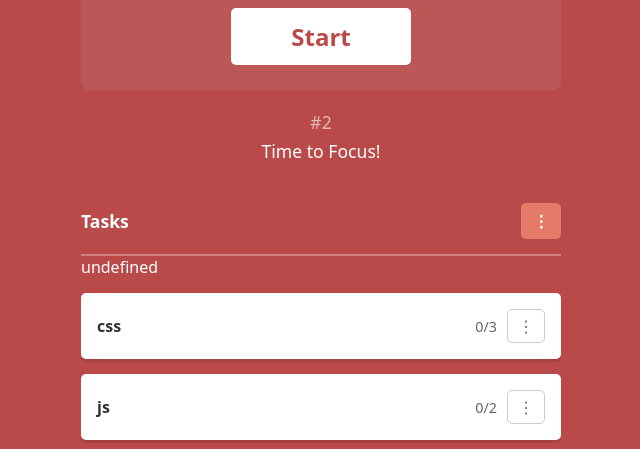
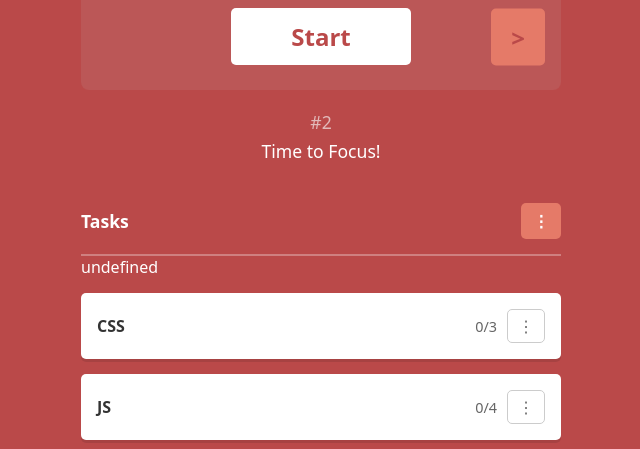
Before and after one commit to WitchBeato/MyPomofocus, a plain HTML site: page index.html in a window 1280 px wide. Both pictures are taken after a click on the button "Pomodoro". Shown: the part 331-780 px from the top of the page, without its empty margins (319-959 px from the left). Drawn offline with Linux system fonts and the light colour scheme.

Commit message:
feat: timer change after timer ended
+skip button added
+current task and task adding added
+new id mode added to task

```diff
--- a/TaskObject.js
+++ b/TaskObject.js
@@ -1,5 +1,6 @@
 export class Task{
     constructor(taskName = '', currentPomodoro = 0, maxPomodoro = 1, id = 0){
+        this.setID(id)
         this.setMaxPomodoro(maxPomodoro);
         this.setCurrentPomodoro(currentPomodoro)
         this.setTaskName(taskName);
@@ -16,7 +17,12 @@ export class Task{
     setID(id) {
             this.id = id;
     }
-
+    IncreasePomodoro(){
+        this.currentPomodoro += 1;
+    }
+    /**
+ * return task as a html
+ */
     GetTaskinHTML(){
 return `
 <ul class="task-list">
--- a/index.html
+++ b/index.html
@@ -44,10 +44,15 @@
             <p  id="pRemainTime" class="timer-display" role="timer" aria-label="Kalan süre">
                 25:00
             </p>
+            <div class="button-container">
+                <button id="btnStart"  class="start-button" type="button">
+                    Start
+                </button>
+                <button id="btnSkip"  class="skip-button" type="button">
+                    >
+                </button>
+            </div>
 
-            <button id="btnStart"  class="start-button" type="button">
-                Start
-            </button>
         </section>
 
         <section class="session-info" aria-label="Mevcut oturum">
--- a/main.js
+++ b/main.js
@@ -14,7 +14,6 @@ function ProgramOnLoad() {
     });
     document.addEventListener(timer.OnTimerEnded, _UpdateTimeEndedText);
     document.addEventListener(timer.OnTimerTypeChanged, t => {
-        console.log('SADASDAS')
         bclickpomodoro = true;
     });
     document.addEventListener(taskmanager.OnPomodoroUpdate, e =>
@@ -44,6 +43,7 @@ function ClickStartButton(){
 
 }
 
+
 function ClickPomodorotButton() {
     if(!bclickpomodoro) return;
     timer.ResetTimer();
@@ -66,7 +66,17 @@ function _SetButtons(){
             clickedLongBreak();
         }
     )
+    document.getElementById("btnSkip").addEventListener("click", e =>
+    {
+        clickedSkipButton();
+    }
+    )
 }
+function clickedSkipButton(){
+    //it change timer type to next one
+    timer.ChangeToNextTimer();
+}
+
 function clickedLongBreak(){
             timer.ResetTimerLongBreak();
 }
--- a/style.css
+++ b/style.css
@@ -110,15 +110,34 @@
             line-height: 1.1;
             font-variant-numeric: tabular-nums;
         }
-
+        .button-container {
+         position: relative;
+        display: flex;
+        align-items: center;
+        justify-content: center;
+        width: 100%;
+        }
         .start-button {
             min-width: 180px;
             padding: 12px 35px;
             background-color: white;
+            margin: 0 auto;
             color: var(--color-primary);
             font-size: 1.5rem;
             font-weight: 700;
         }
+        .skip-button {
+            min-width: 30px;
+            padding: 12px 20px;
+            position: absolute;
+            right: 0;
+            top: 50%;
+            transform: translateY(-50%);
+            color: var(--color-primary);
+            font-size: 1.5rem;
+            font-weight: 700;
+        }
+
 
         .start-button:hover {
             background-color: #f5f5f5;
--- a/taskManager.js
+++ b/taskManager.js
@@ -3,19 +3,32 @@ import {Task} from "./TaskObject.js"
 
 export const OnPomodoroUpdate = "custom:OnPomodoroUpdate";
 export const OnTaskbarUpdate = "custom:OnTaskbarUpdate";
-let _taskList = [new Task('css',0,3,0),new Task('js',0,2,1)];
-let _currentTask;
+let _taskList = [];
+let _currentTaskID = -1;
 let _currentPomodoroNumber = 1;
 
 
 function ProgramOnLoad(){
     //it will update the program according the data saved by pc memory
+    AddNewTaskinList("CSS",3)
+    AddNewTaskinList("JS",4)
     document.addEventListener(timer.OnTimerEnded, e => {
         if(timer.getCurrentTimerType() != timer.TimerType.POMODORO) return;
-        IncreasePomodorobyOne()
+        IncreasePomodorobyOne();
+        _UpdatePomodoroNumberonUpdate();
     });
     setCurrentPomodoro(_currentPomodoroNumber);
+    if(_taskList.length > 0){
+        _currentTaskID = 0
+    }
 }
+
+function _UpdatePomodoroNumberonUpdate(){
+    let _task = _taskList[_currentTaskID];
+    _task.IncreasePomodorobyOne();
+    document.dispatchEvent(OnTaskbarUpdate)
+}
+
 function GetAllTaskinHTMLForm(){
     console.log('kontrol edılıyor');
     if(!(_taskList[0] instanceof Task)) return;
@@ -25,6 +38,11 @@ function GetAllTaskinHTMLForm(){
         htmlText += task.GetTaskinHTML();
     }
     return htmlText;
+}
+function AddNewTaskinList(name,maxPomodoro){
+    let _task = new Task(name, 0, maxPomodoro,_taskList.length)
+    _taskList.push(_task)
+
 }
 
 function IncreasePomodorobyOne(){
```
Also changed, not shown: timer.js (+27 -6 lines).
